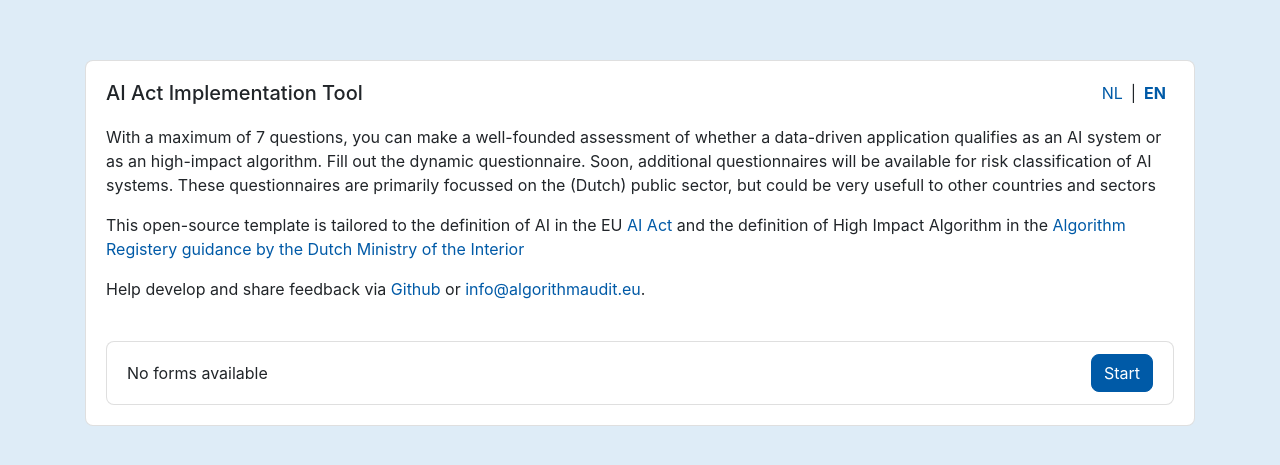
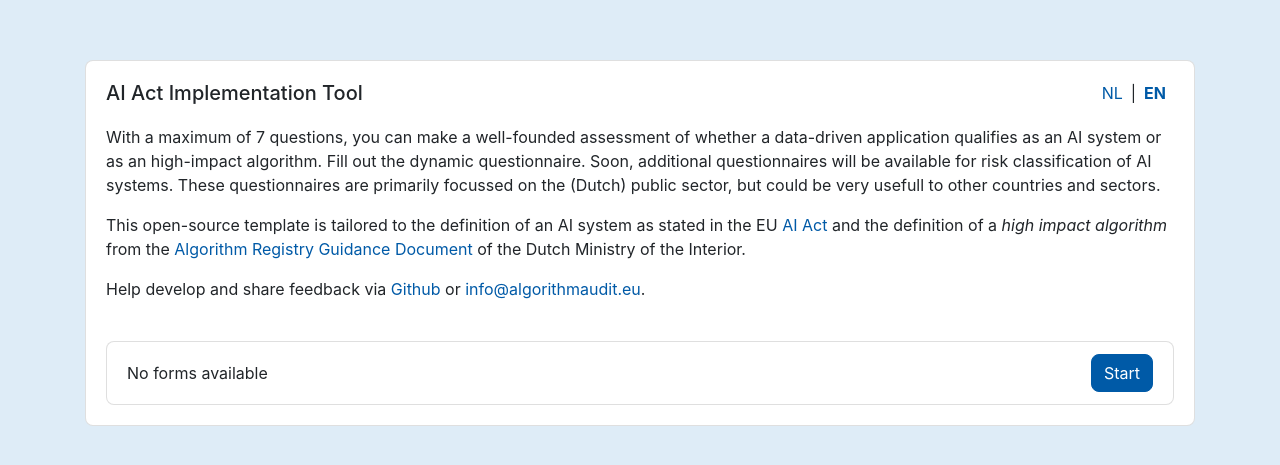
Before and after one commit to vaunapuu/AI-kusimused, a React (Vite) app: page / in a window 1280 px wide. Shown: the part 157-622 px from the top of the page. Built offline with nearby package versions, Linux system fonts and the light colour scheme.

Commit message:
EN translation, NL edits

```diff
--- a/src/components/Intro.tsx
+++ b/src/components/Intro.tsx
@@ -29,12 +29,15 @@ export default function ({
               {t("source1")}
             </a>
             {t("description2_1")}
+            <i>{t("description2_2")} </i>
+            {t("description2_3")}
             <a
               href="https://algoritmes.pleio.nl/attachment/entity/f1a35292-7ea6-4e47-93fa-b3358e9ab2e0"
               target="_blank"
             >
               {t("source2")}
             </a>
+            {t("description2_4")}
           </p>
           <p>
             {t("feedback")}{" "}
--- a/src/i18n/en/translation.json
+++ b/src/i18n/en/translation.json
@@ -1,10 +1,13 @@
 {
   "cardTitle": "AI Act Implementation Tool",
-  "description1": "With a maximum of 7 questions, you can make a well-founded assessment of whether a data-driven application qualifies as an AI system or as an high-impact algorithm. Fill out the dynamic questionnaire. Soon, additional questionnaires will be available for risk classification of AI systems. These questionnaires are primarily focussed on the (Dutch) public sector, but could be very usefull to other countries and sectors",
-  "description2": "This open-source template is tailored to the definition of AI in the EU ",
+  "description1": "With a maximum of 7 questions, you can make a well-founded assessment of whether a data-driven application qualifies as an AI system or as an high-impact algorithm. Fill out the dynamic questionnaire. Soon, additional questionnaires will be available for risk classification of AI systems. These questionnaires are primarily focussed on the (Dutch) public sector, but could be very usefull to other countries and sectors.",
+  "description2": "This open-source template is tailored to the definition of an AI system as stated in the EU ",
   "source1": "AI Act",
-  "description2_1": " and the definition of High Impact Algorithm in the ",
-  "source2": "Algorithm Registery guidance by the Dutch Ministry of the Interior",
+  "description2_1": " and the definition of a ",
+  "description2_2": " high impact algorithm ",
+  "description2_3": " from the ",
+  "source2": "Algorithm Registry Guidance Document ",
+  "description2_4": " of the Dutch Ministry of the Interior.",
   "feedback": "Help develop and share feedback via",
   "startButton": "Start",
   "or": "or",
@@ -13,7 +16,7 @@
   "back": "Back",
   "next": "Next",
   "done": "Done",
-  "save output": "Save the outcome for future use:",
+  "save output": "Save the outcome for future reference:",
   "error title": "Error occurred",
   "error message": "An error occurred. No output was found.",
   "required field": "This field is required",
--- a/src/i18n/nl/translation.json
+++ b/src/i18n/nl/translation.json
@@ -3,8 +3,11 @@
   "description1": "Aan de hand van maximaal 7 vragen kun je al een gedegen inschatting maken of een datagedreven toepassing een AI-systeem of impactvol algoritme betreft. Vul de dynamische vragenlijst in. Binnenkort komen meer dynamische vragenlijsten beschikbaar voor onder meer risicoclassificatie van AI-systemen. Deze vragenlijsten richten zich primair op publieke sector organisaties.",
   "description2": "Deze open-source template is afgestemd op de definitie van een AI-systeem uit de ",
   "source1": "AI-verordening",
-  "description2_1": " en de definitie van impactvol algoritme uit de ",
-  "source2": "Handreiking Algoritme Register van het Ministerie van Binnenlandse Zaken en Koningkrijksrelaties",
+  "description2_1": " en de definitie van een ",
+  "description2_2": " impactvol algoritme ",
+  "description2_3": " uit de ",
+  "source2": "Handreiking Algoritmeregister",
+  "description2_4": " van het Ministerie van Binnenlandse Zaken en Koningkrijksrelaties.",
   "feedback": "Help mee ontwikkelen. Deel feedback middels",
   "startButton": "Start",
   "or": "of",
```
Also changed, not shown: 1 other file (tests, documents, lock files or other folders).
